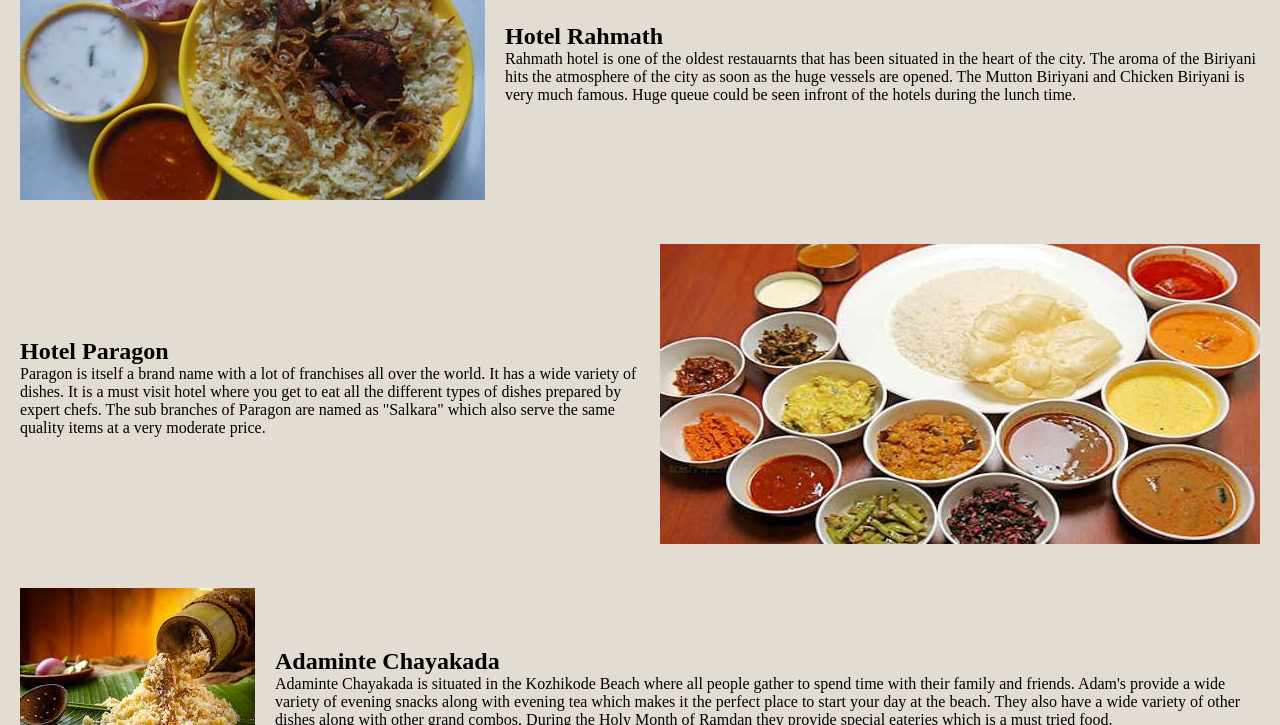
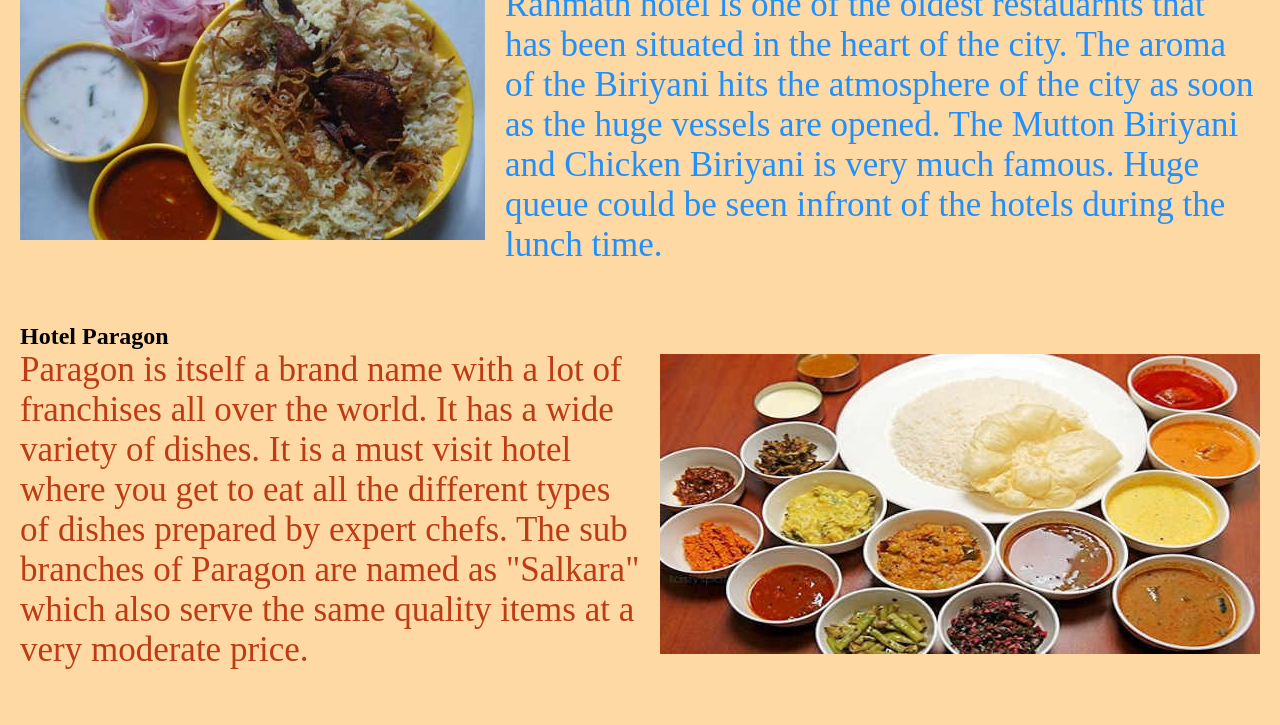
Before and after one commit to Adinath-Ajith-Naik/WB21014, a plain HTML site: page foodie.html in a window 1280 px wide. Shown: the part 171-896 px from the top of the page. Drawn offline with Linux system fonts and the light colour scheme.

Commit message:
CSS of Food

```diff
--- a/foodie.html
+++ b/foodie.html
@@ -5,10 +5,11 @@
     <meta http-equiv="X-UA-Compatible" content="IE=edge">
     <meta name="viewport" content="width=device-width, initial-scale=1.0">
     <link rel="stylesheet" href="styles.css">
+    <link rel="stylesheet" href="foodstyle.css">
     <title>Foodie Corner</title>
 </head>
 
-<body styles="background-color:#125d98";>
+<body>
     <h1><b>Foodie Corner</b></h1>
     <p>Kozhikode known as the "LAND OF SPICES". Like the title says come and fill up your tummy and hearts.</p>
     <br>
@@ -19,9 +20,9 @@
             </td>
 
             <td>
-                <h2 class="rahmath title">Hotel Rahmath</h2>
+                <h2 class="rahmath_title" style="color:blueviolet;">Hotel Rahmath</h2>
 
-                <p class="descRahmath">
+                <p style="color:DodgerBlue;font-size: 35px;">
                     Rahmath hotel is one of the oldest restauarnts that has been situated in the heart of the city.
                     The aroma of the Biriyani hits the atmosphere of the city as soon as the huge vessels are opened.
                     The Mutton Biriyani and  Chicken Biriyani is very much famous. Huge queue could be seen infront of the hotels during the lunch time.
@@ -44,7 +45,7 @@
             <td>
                 <h2 class="paragon title">Hotel Paragon</h2>
 
-                <p class="descParagon">
+                <p style="color:rgb(187, 60, 21);font-size: 35px;">
                     Paragon is itself a brand name with a lot of franchises all over the world. It has a wide variety of dishes.
                     It is a must visit hotel where you get to eat all the different types of dishes prepared by expert chefs.
                     The sub branches of Paragon are named as "Salkara" which also serve the same quality items at a very moderate price.
@@ -75,7 +76,7 @@
             <td>
                 <h2 class="adams title"><centre>Adaminte Chayakada</centre></h2>
 
-                <p class="descAdams">
+                <p style="color:Tomato;font-size: 35px;">
                     Adaminte Chayakada is situated in the Kozhikode Beach where all people gather to spend time with their family and friends.
                     Adam's provide a wide variety of evening snacks along with evening tea which makes it the perfect place to start your day
                     at the beach. They also have a wide variety of other dishes along with other grand combos. During the Holy Month of Ramdan they
@@ -98,7 +99,7 @@
             <td>
                 <h2 class="Amma title">Amma Mess House</h2>
 
-                <p class="descAmbika">
+                <p styles="color:green;font-size: 35px;">
                    Ambika Mess House the centre of attraction of the city for having a great lunch which will fill both your stomach and hearts.
                     Famous for its various types of fish savouries. Just check out any food vlogger on YouTube and you are sure that you will find
                     a vlog done by them. There would be a huge rush to have lunch here because it erases your hunger without ripping up your pockets.
--- /dev/null
+++ b/foodstyle.css
@@ -0,0 +1,28 @@
+* {
+    padding: 0;
+    margin: 0;
+    text-decoration: none;
+    list-style: none;
+    box-sizing: border-box;
+    scrollbar-color: transparent transparent;
+    scrollbar-width: 0px;
+}
+
+body{
+    background-color: #ffd9a4;
+}
+
+
+.rahmath_title{
+                color:blue;
+                align-self:center;
+                font-style: oblique;
+                font-family: Arial, Helvetica, sans-serif;
+                font-size: 40px;
+
+}
+
+.descRahmath{
+            font-style: oblique;
+            font-family: "Times New Roman", Times, serif;
+}
```
